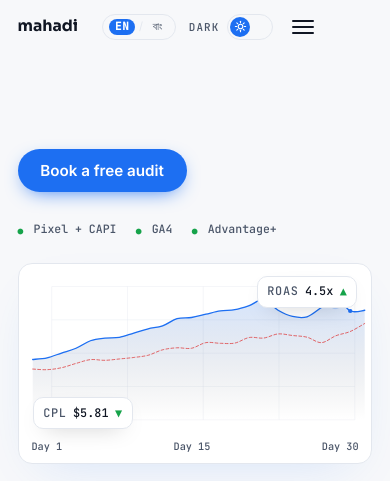
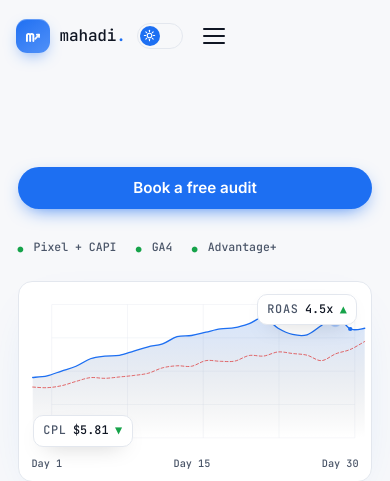
Before and after one commit to iftesamulohy/mahadiport, a Django app: page / in a window 390 px wide. Shown: the top 481 px of the page. Run offline with Django 5.2, Linux system fonts and the light colour scheme; data comes from the database, SQL or seed files in the repository; data that the repository does not hold is empty.

Commit message:
Redesign logo + improve mobile nav responsiveness
- New logo: gradient "m" badge with a rising performance tick (SVG icon)
  plus a mono "mahadi." wordmark with accent dot
- Mobile: larger burger tap target, cleaner X, hide theme label + redundant
  lang switcher, backdrop-tap to close, keep close button above the overlay
- Add small-phone (<=560px) breakpoint: shrink logo, full-width hero CTAs

Co-Authored-By: Claude Opus 4.8 <noreply@anthropic.com>

```diff
--- a/static/css/main.css
+++ b/static/css/main.css
@@ -175,15 +175,26 @@ h1, h2, h3 { font-family: var(--font-display); font-weight: 800; line-height: 1.
 }
 .nav__inner { max-width: var(--maxw); margin-inline: auto;
   padding: .85rem clamp(1.1rem, 4vw, 2rem);
-  display: flex; align-items: center; gap: 1.5rem; }
-.nav__brand { display: flex; align-items: center; gap: .6rem; font-weight: 700;
-  font-family: var(--font-display); }
-.nav__brand-mark {
-  display: grid; place-items: center; width: 34px; height: 34px;
-  background: var(--accent); color: var(--accent-ink);
-  border-radius: 9px; font-size: .82rem; font-weight: 800; letter-spacing: .02em;
+  display: flex; align-items: center; gap: 1.5rem;
+  position: relative; z-index: 46; /* keep logo + close (X) above the open overlay */ }
+.brand { display: inline-flex; align-items: center; gap: .6rem; flex-shrink: 0; }
+.brand__mark {
+  position: relative; display: grid; place-items: center;
+  width: 38px; height: 38px; border-radius: 12px;
+  background: linear-gradient(145deg, var(--accent), color-mix(in srgb, var(--accent) 55%, #8fbaff));
+  box-shadow: 0 6px 18px -8px var(--accent), inset 0 1px 0 rgba(255,255,255,.28);
+  transition: transform .25s ease, box-shadow .25s ease;
 }
-.nav__brand-name { font-size: .98rem; }
+.brand:hover .brand__mark { transform: translateY(-1px) rotate(-3deg);
+  box-shadow: 0 11px 26px -8px var(--accent), inset 0 1px 0 rgba(255,255,255,.34); }
+.brand__glyph { width: 24px; height: 24px; }
+.brand__glyph path { stroke: var(--accent-ink); stroke-linecap: round; stroke-linejoin: round; }
+.brand__m    { stroke-width: 2.1; }
+.brand__rise { stroke-width: 1.9; opacity: .95; }
+/* Distinct mono wordmark for a sharper, product-grade logotype. */
+.brand__name { font-family: var(--font-mono); font-weight: 500; font-size: 1.1rem;
+  letter-spacing: -.01em; line-height: 1; color: var(--ink); }
+.brand__dot { color: var(--accent); font-style: normal; }
 .nav__links { display: flex; gap: 1.6rem; margin-left: auto; }
 .nav__links a { color: var(--ink-soft); font-weight: 500; font-size: .93rem;
   position: relative; transition: color .2s ease; }
@@ -192,22 +203,32 @@ h1, h2, h3 { font-family: var(--font-display); font-weight: 800; line-height: 1.
 .nav__links a:hover, .nav__links a.is-active { color: var(--ink); }
 .nav__links a.is-active::after, .nav__links a:hover::after { width: 100%; }
 .nav__actions { display: flex; align-items: center; gap: .8rem; }
-.nav__burger { display: none; flex-direction: column; gap: 4px;
-  background: none; border: 0; padding: 6px; }
+.nav__burger { display: none; align-items: center; justify-content: center;
+  flex-direction: column; gap: 5px;
+  width: 44px; height: 44px; margin-right: -8px;
+  background: none; border: 0; border-radius: 12px; padding: 0;
+  -webkit-tap-highlight-color: transparent;
+  transition: background-color .2s ease; }
+.nav__burger:hover, .nav--open .nav__burger {
+  background: color-mix(in srgb, var(--ink) 8%, transparent); }
 .nav__burger span { width: 22px; height: 2px; background: var(--ink); border-radius: 2px;
-  transition: transform .3s ease, opacity .3s ease; }
-.nav--open .nav__burger span:nth-child(1) { transform: translateY(6px) rotate(45deg); }
+  transition: transform .3s ease, opacity .2s ease; }
+.nav--open .nav__burger span:nth-child(1) { transform: translateY(7px) rotate(45deg); }
 .nav--open .nav__burger span:nth-child(2) { opacity: 0; }
-.nav--open .nav__burger span:nth-child(3) { transform: translateY(-6px) rotate(-45deg); }
+.nav--open .nav__burger span:nth-child(3) { transform: translateY(-7px) rotate(-45deg); }
 
 .nav__overlay { position: fixed; inset: 0; z-index: 45;
+  padding: calc(env(safe-area-inset-top) + 4rem) 1.5rem calc(env(safe-area-inset-bottom) + 2rem);
   background: color-mix(in srgb, var(--bg) 96%, transparent);
-  backdrop-filter: blur(6px); display: grid; place-items: center; }
-.nav__overlay-links { display: flex; flex-direction: column; gap: 1.4rem;
-  text-align: center; }
-.nav__overlay-links a { font-family: var(--font-display); font-weight: 700;
-  font-size: 1.6rem; color: var(--ink);
+  backdrop-filter: blur(8px); display: grid; place-items: center; }
+.nav__overlay-links { display: flex; flex-direction: column; gap: 1rem;
+  text-align: center; width: min(340px, 100%); }
+.nav__overlay-links a:not(.btn) { font-family: var(--font-display); font-weight: 700;
+  font-size: 1.55rem; color: var(--ink); padding: .5rem; border-radius: 12px;
+  transition: background-color .2s ease;
   animation: menuIn .4s both; animation-delay: calc(var(--i) * .06s); }
+.nav__overlay-links a:not(.btn):active { background: color-mix(in srgb, var(--ink) 7%, transparent); }
+.nav__overlay-links .btn { animation: menuIn .4s both; animation-delay: calc(var(--i) * .06s); }
 .nav__overlay-links .btn { font-size: 1rem; align-self: center; }
 @keyframes menuIn { from { opacity: 0; transform: translateY(14px); } to { opacity: 1; transform: none; } }
 .ov-enter { animation: ovIn .25s ease both; }
@@ -538,10 +559,24 @@ h1, h2, h3 { font-family: var(--font-display); font-weight: 800; line-height: 1.
 @media (max-width: 860px) {
   .nav__links { display: none; }
   .nav__cta { display: none; }
-  .nav__burger { display: flex; }
+  .nav__actions > .lang-switch { display: none; } /* shown inside the overlay instead */
+  .nav__burger { display: inline-flex; }
 }
 @media (min-width: 861px) {
   .nav__overlay { display: none !important; }
+}
+
+/* Small phones: tighten the bar, drop the theme label, stack hero CTAs. */
+@media (max-width: 560px) {
+  .nav__inner { gap: .7rem; padding-inline: 1rem; }
+  .nav__actions { gap: .55rem; }
+  .brand__mark { width: 34px; height: 34px; border-radius: 11px; }
+  .brand__glyph { width: 22px; height: 22px; }
+  .brand__name { font-size: 1rem; }
+  .theme-toggle__label { display: none; }
+  .hero__cta { flex-direction: column; align-items: stretch; }
+  .hero__cta .btn { width: 100%; justify-content: center; }
+  .nav__overlay-links a:not(.btn) { font-size: 1.4rem; }
 }
 
 /* ---- Reduced motion --------------------------------------------------- */
--- a/templates/partials/navbar.html
+++ b/templates/partials/navbar.html
@@ -4,8 +4,17 @@
      @scroll.window="scrolled = window.scrollY > 40"
      @keydown.escape.window="menu = false">
   <div class="nav__inner">
-    <a href="#top" class="nav__brand" @click="menu = false">
-      <span class="nav__brand-name">mahadi</span>
+    <a href="#top" class="brand" @click="menu = false" aria-label="mahadi — home">
+      <span class="brand__mark" aria-hidden="true">
+        <svg class="brand__glyph" viewBox="0 0 24 24" fill="none">
+          {# lowercase "m" formed by two arches #}
+          <path class="brand__m" d="M5.4 17.4V11.4C5.4 9.1 8.9 9.1 8.9 11.4V17.4M8.9 11.4C8.9 9.1 12.4 9.1 12.4 11.4V17.4"/>
+          {# rising performance tick — the brand's signature curve #}
+          <path class="brand__rise" d="M14.4 15.2L18.6 10.6"/>
+          <path class="brand__rise" d="M18.6 10.6H16.1M18.6 10.6V13.1"/>
+        </svg>
+      </span>
+      <span class="brand__name">mahadi<i class="brand__dot">.</i></span>
     </a>
 
     <div class="nav__links">
@@ -28,6 +37,7 @@
 
   {# ---- Mobile full-screen overlay menu ---- #}
   <div class="nav__overlay" id="mobile-menu" x-show="menu" x-cloak
+       @click.self="menu = false"
        x-transition:enter="ov-enter" x-transition:leave="ov-leave">
     <div class="nav__overlay-links">
       <a href="#case-studies" @click="menu = false" style="--i:0">{% translate "Case Studies" %}</a>
```
